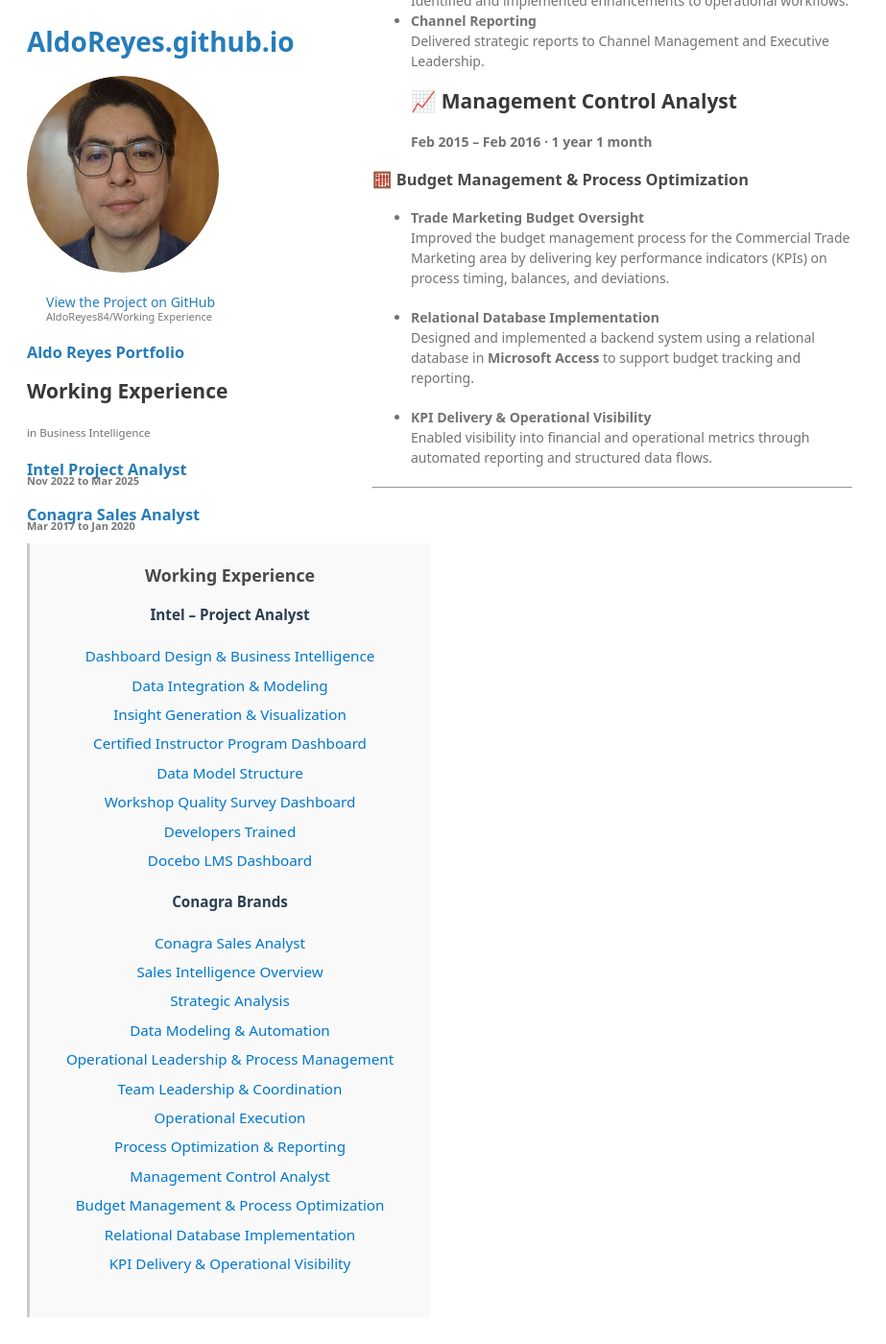
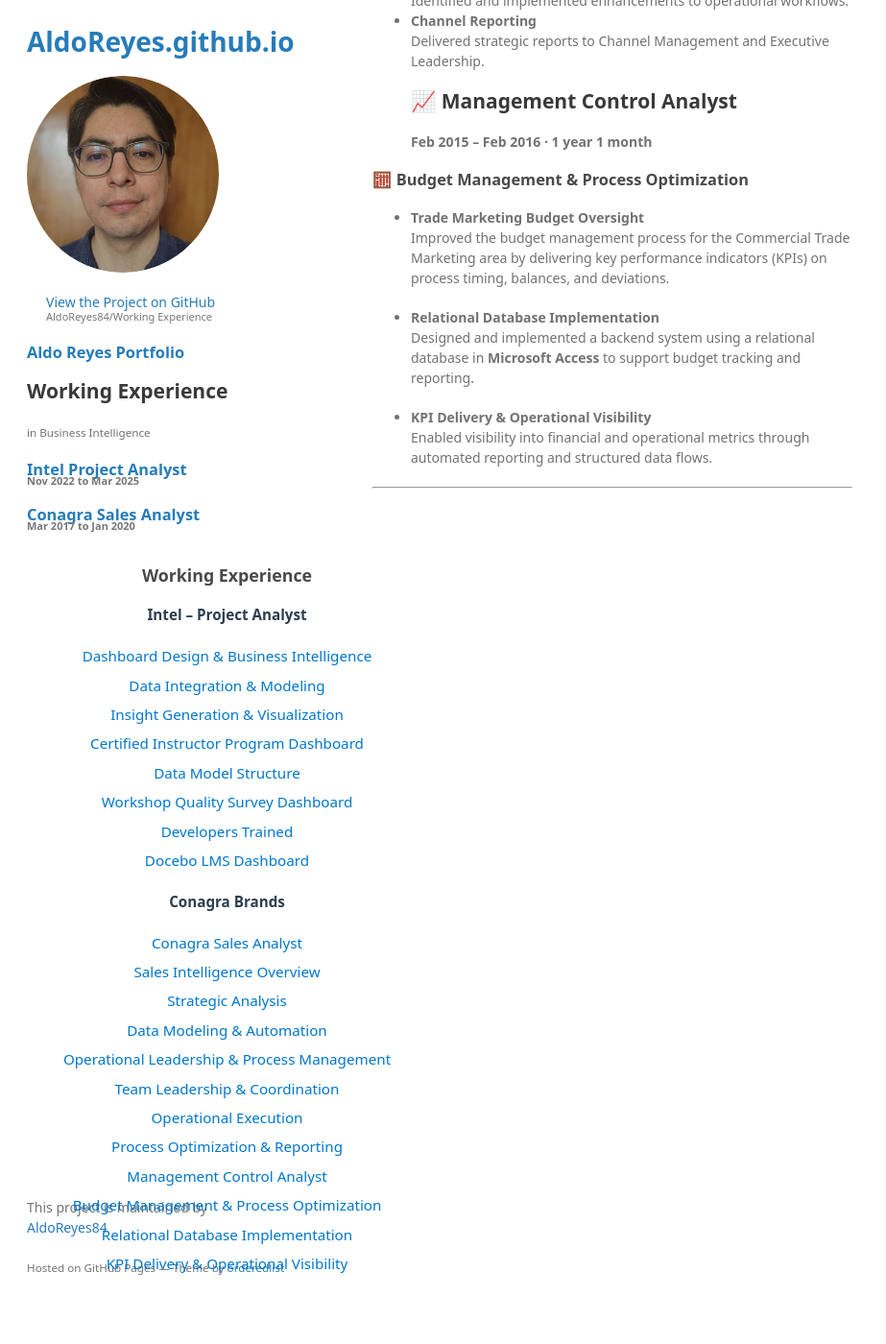
Before and after one commit to AldoReyes84/working_experience, a Jekyll site: the page built from README.md, in a window 1280 px wide and 1400 px high, scrolled down 3149 px. Shown: the whole window at 96% size, without its empty margins (0-923 px from the left). Built offline with Jekyll 4.4.1, drawn with Linux system fonts in a browser that asks for light colours; our own code applies the rules of GitHub Pages for plain Markdown files.

Commit message:
Update style.css

```diff
--- a/assets/css/style.css
+++ b/assets/css/style.css
@@ -35,9 +35,6 @@ footer
 }
 
 aside {
-  padding: 1em;
-  background-color: #f9f9f9;
-  border-left: 3px solid #ccc;
   font-size: 0.95rem;
 }
 
```
